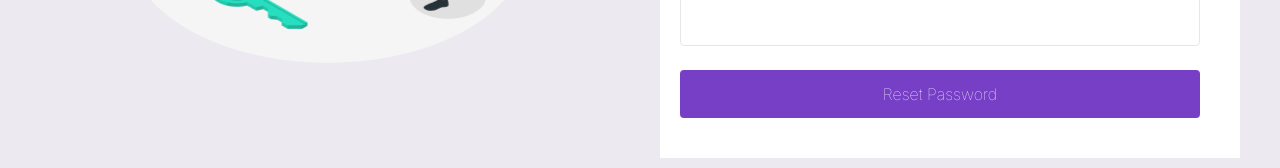
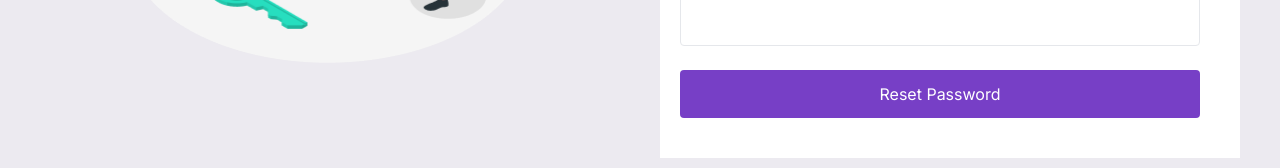
Before and after one commit to morajdhwaj/retired-but-ready, a Next.js app: page /reset-password in a window 1280 px wide. Shown: the part 486-654 px from the top of the page. Built offline with nearby package versions, Linux system fonts and the light colour scheme.

Commit message:
updated reset-password buton

```diff
--- a/src/app/(pages)/reset-password/page.js
+++ b/src/app/(pages)/reset-password/page.js
@@ -28,7 +28,7 @@ const page = () => {
             <input className="h-14 rounded w-full border border-gray-200"></input>
             <h1 className="mt-4 text-gray-500">Confirm Password</h1>
             <input className="h-14 rounded w-full border border-gray-200"></input>
-            <button className="bg-[#773FC6] mt-6 w-full h-12 rounded text-white font-thin">Reset Password</button>
+            <button className="bg-[#773FC6] mt-6 w-full h-12 rounded text-white">Reset Password</button>
           </div>
         </div>
       </div>
```
